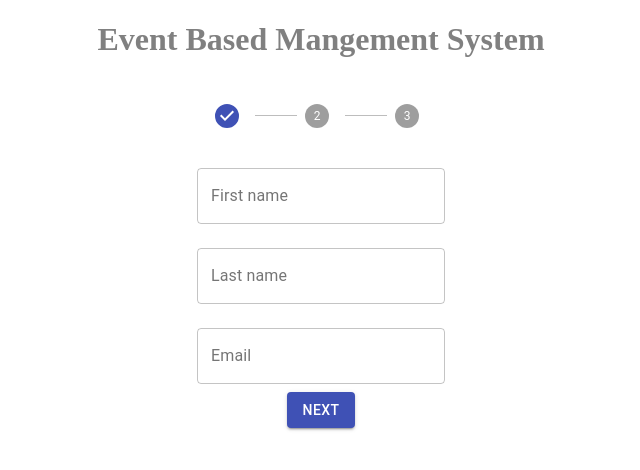
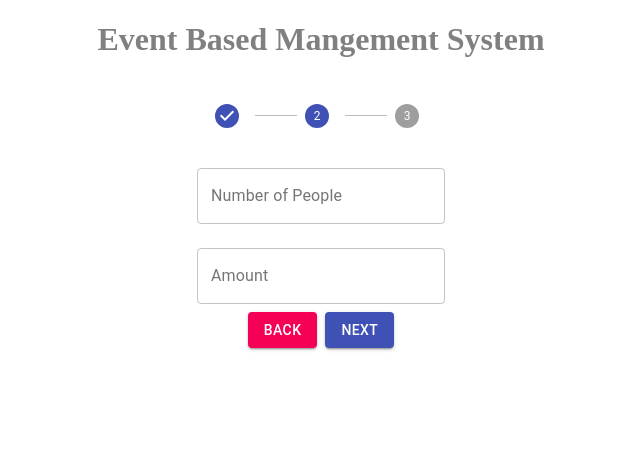
Before and after one commit to Rakeshbaghel021/Event, a React (Create React App) app: page / in a window 1280 px wide. Both pictures are taken after a click on the button "NEXT". Shown: the top 470 px of the page, without its empty margins (319-959 px from the left). Built offline with nearby package versions, Linux system fonts and the light colour scheme.

Commit message:
manage state

```diff
--- a/src/App.js
+++ b/src/App.js
@@ -1,11 +1,14 @@
 import "./App.css";
+import React, { useContext } from "react";
 import Event from "./components/Event";
 import People from "./components/People";
 import Vendor from "./components/Vendor";
 import { Stepper, StepLabel, Step } from "@material-ui/core";
-import { BrowserRouter as Router, Route, Switch } from "react-router-dom";
+// import { BrowserRouter as Router, Route, Switch } from "react-router-dom";
+import { multiEventContext } from "./EventContext";
 
 function App() {
+  const { currentStep, finalData } = useContext(multiEventContext);
   function showEvent(step) {
     switch (step) {
       case 1:
@@ -13,6 +16,7 @@ function App() {
         break;
       case 2:
         return <People />;
+        break;
       case 3:
         return <Vendor />;
       default:
@@ -27,7 +31,7 @@ function App() {
         <div className="center-stepper">
           <Stepper
             style={{ width: "18%", margin: "0 auto", alignItems: "center" }}
-            activeStep="1"
+            activeStep={currentStep - 1}
             orientation="horizontal"
           >
             <Step>
@@ -41,7 +45,7 @@ function App() {
             </Step>
           </Stepper>
         </div>
-        {showEvent(1)}
+        {showEvent(currentStep)}
       </header>
     </div>
   );
--- /dev/null
+++ b/src/EventContext.js
@@ -0,0 +1,30 @@
+import React, { useState } from "react";
+import App from "./App";
+
+export const multiEventContext = React.createContext();
+const EventContext = () => {
+  const [currentStep, setStep] = useState(1);
+  const [userData, setUserData] = useState([]);
+  const [finalData, setFinalData] = useState([]);
+  function submitData() {}
+
+  return (
+    <div>
+      <multiEventContext.Provider
+        value={{
+          currentStep,
+          setStep,
+          userData,
+          setUserData,
+          finalData,
+          setFinalData,
+          submitData,
+        }}
+      >
+        <App />
+      </multiEventContext.Provider>
+    </div>
+  );
+};
+
+export default EventContext;
--- a/src/components/Event.jsx
+++ b/src/components/Event.jsx
@@ -1,8 +1,10 @@
-import React, { useState } from "react";
+import React, { useState, useContext } from "react";
 import { TextField, Button } from "@material-ui/core";
 import { Link } from "react-router-dom";
+import { multiEventContext } from "../EventContext";
 
 function Event() {
+  const { setStep, userData, setUserData } = useContext(multiEventContext);
   return (
     <div>
       <div>
@@ -31,7 +33,7 @@ function Event() {
           />
         </div>
 
-        <Button variant="contained" color="primary">
+        <Button variant="contained" color="primary" onClick={() => setStep(2)}>
           Next
         </Button>
       </div>
--- a/src/components/People.jsx
+++ b/src/components/People.jsx
@@ -1,8 +1,12 @@
-import React from "react";
+import React, { useState, useContext } from "react";
+
 import { Link } from "react-router-dom";
 import { TextField, Button } from "@material-ui/core";
+import { multiEventContext } from "../EventContext";
 
 function People() {
+  const { setStep, userData, setUserData } = useContext(multiEventContext);
+
   return (
     <div>
       <div>
@@ -22,8 +26,15 @@ function People() {
             color="secondary"
           />
         </div>
-
-        <Button variant="contained" color="primary">
+        <Button
+          style={{ marginRight: ".5rem" }}
+          variant="contained"
+          color="secondary"
+          onClick={() => setStep(3)}
+        >
+          Back
+        </Button>
+        <Button variant="contained" color="primary" onClick={() => setStep(3)}>
           Next
         </Button>
       </div>
--- a/src/components/Vendor.jsx
+++ b/src/components/Vendor.jsx
@@ -1,8 +1,14 @@
-import React from "react";
+import React, { useState, useContext } from "react";
+
 import { Link } from "react-router-dom";
 import { TextField, Button } from "@material-ui/core";
+import { multiEventContext } from "../EventContext";
 
 function Vendor() {
+  const { setStep, userData, setUserData, submitData } = useContext(
+    multiEventContext
+  );
+
   return (
     <div>
       <div>
@@ -22,9 +28,16 @@ function Vendor() {
             color="secondary"
           />
         </div>
-
-        <Button variant="contained" color="primary">
-          Next
+        <Button
+          style={{ marginRight: ".5rem" }}
+          variant="contained"
+          color="secondary"
+          onClick={() => setStep(3)}
+        >
+          Back
+        </Button>
+        <Button variant="contained" color="primary" onClick={submitData}>
+          Submit
         </Button>
       </div>
     </div>
--- a/src/index.js
+++ b/src/index.js
@@ -2,13 +2,13 @@ import React from "react";
 import ReactDOM from "react-dom";
 
 import App from "./App";
-import { BrowserRouter } from "react-router-dom";
+import EventContext from "./EventContext";
 
 ReactDOM.render(
-  <BrowserRouter>
+  <EventContext>
     <React.StrictMode>
       <App />
     </React.StrictMode>
-  </BrowserRouter>,
+  </EventContext>,
   document.getElementById("root")
 );
```
